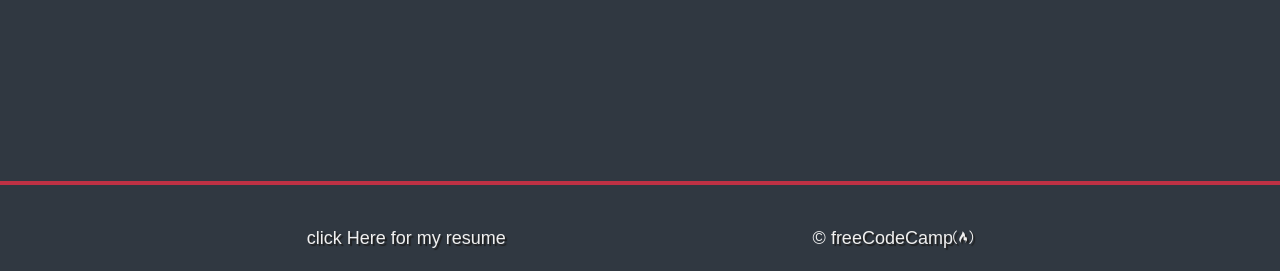
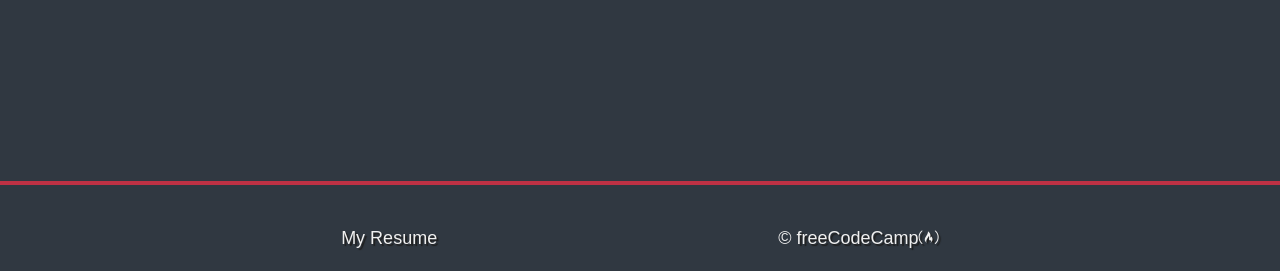
Before and after one commit to sameerarshad786/personal-portfolio-webpage, a plain HTML site: page index.html in a window 1280 px wide. Shown: the part 2680-2951 px from the top of the page. Drawn offline with Linux system fonts and the light colour scheme; a web font is replaced by a local one.

Commit message:
update resume

```diff
--- a/index.html
+++ b/index.html
@@ -111,7 +111,7 @@
       </div>
         <footer>
           <p>
-            <a href="media/sameer-resume.pdf">click Here for my resume</a>
+            <a href="media/Sameer.pdf">My Resume</a>
           </p>
           <p>
             &copy;
```
Also changed, not shown: 2 other files.
